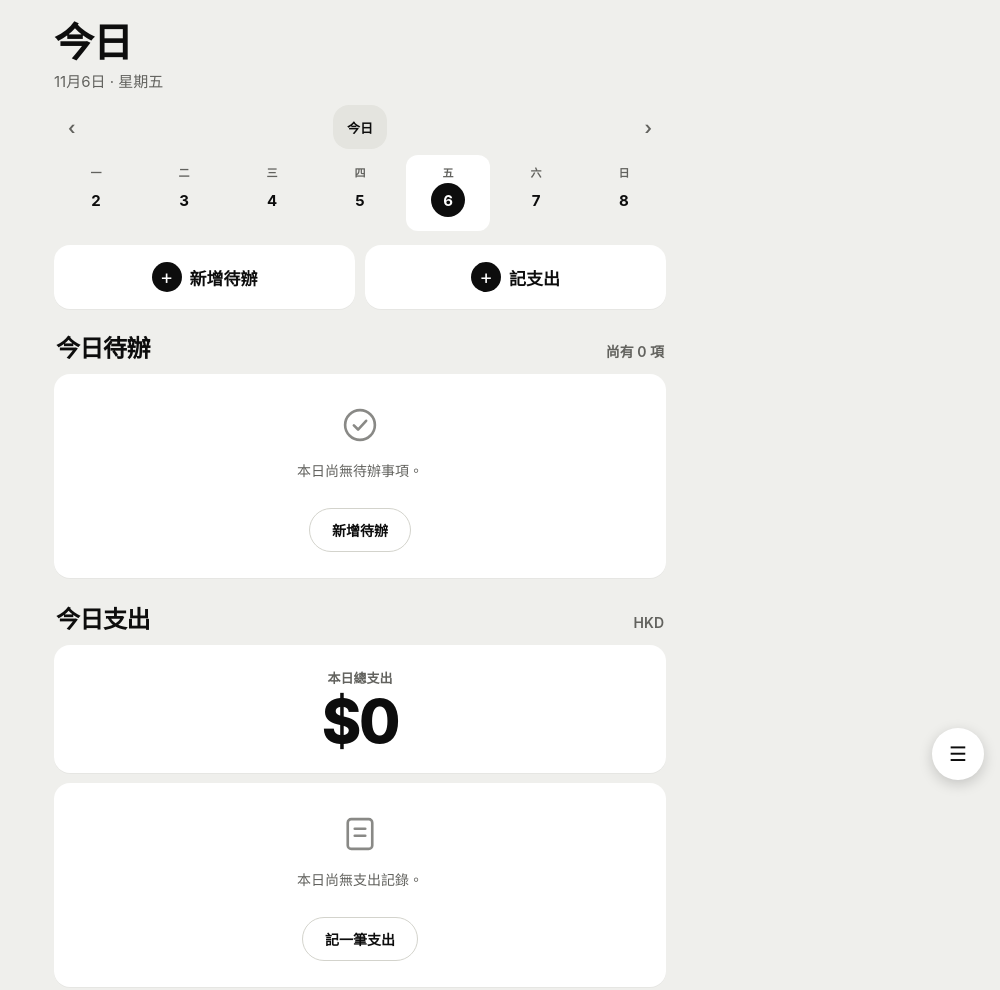
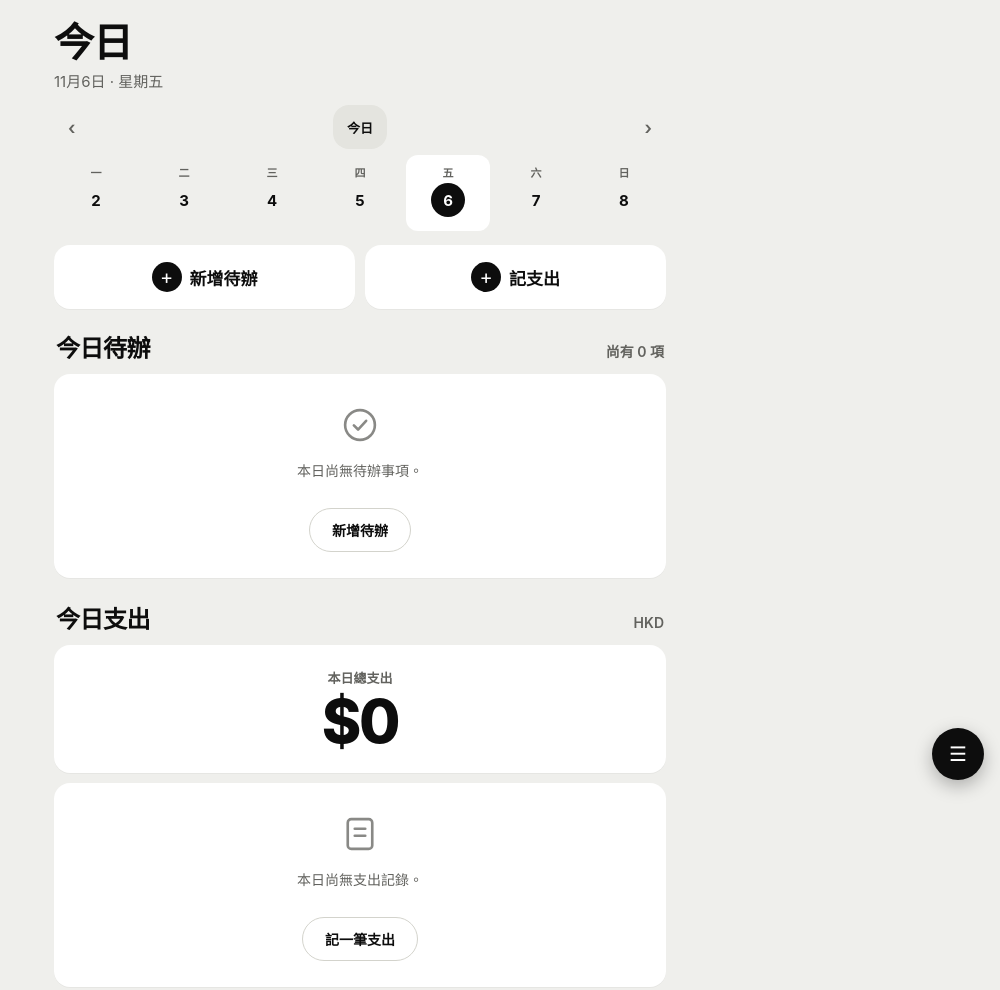
Before and after one commit to junoching/Lifelog, a plain HTML site: page index.html in a window 1280 px wide. Shown: the whole page, without its empty margins (280-1280 px from the left). Drawn offline with Linux system fonts and the light colour scheme.

Commit message:
選單掣改黑底白字提高對比（浮喺白卡上面唔再撞色）

```diff
--- a/index.html
+++ b/index.html
@@ -36,7 +36,7 @@
   .day-head p { margin:6px 0 0; color:var(--muted); font-size:clamp(13px,2vw,15px); }
   .menu-fab { position:fixed; right:16px; bottom:calc(20px + env(safe-area-inset-bottom));
     z-index:40; width:52px; height:52px; border-radius:26px; font-size:20px; line-height:1;
-    background:var(--panel); color:var(--ink); box-shadow:0 4px 14px rgba(0,0,0,.18);
+    background:var(--inverse); color:var(--inverse-ink); box-shadow:0 6px 18px rgba(0,0,0,.28);
     display:flex; align-items:center; justify-content:center; }
   .nav-row { display:flex; align-items:center; width:100%; padding:16px 4px;
     font-size:17px; font-weight:650; color:var(--ink); text-align:left; }
```
